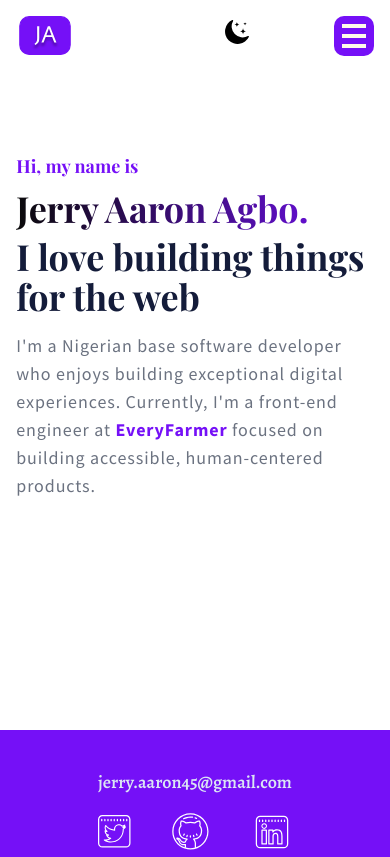
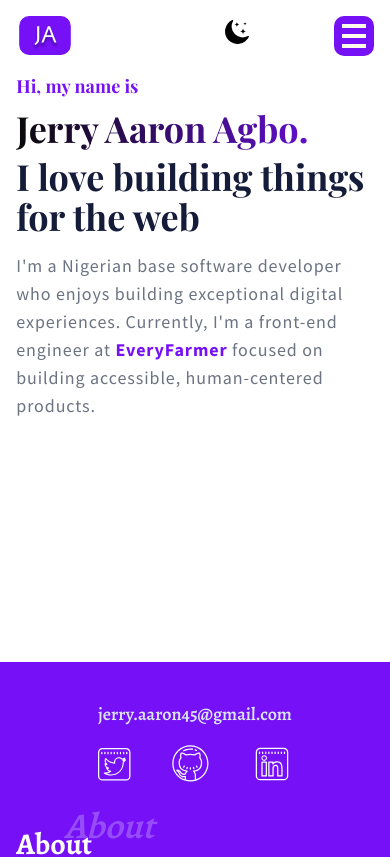
Before and after one commit to gfellah45/portfoliov2, a Next.js app: page / in a window 390 px wide. Shown: the top 857 px of the page. Built offline with nearby package versions, Linux system fonts and the light colour scheme; a web font is replaced by a local one.

Commit message:
adjusted hieght on mobile

```diff
--- a/src/components/Landing.tsx
+++ b/src/components/Landing.tsx
@@ -9,16 +9,16 @@ const Landing: React.FC = () => {
   return (
     <div>
       <div
-        className="flex flex-col flex-wrap justify-between min-h-[95vh] lg:min-h-[90vh] "
+        className="relative min-h-[87vh] lg:min-h-[90vh] "
         // style={{ minHeight: "90vh" }}
       >
-        <div className="pt-20 lg:pt-20">
+        <div className="pt-18 lg:pt-20">
           <Container>
             <Title />
           </Container>
         </div>
 
-        <div className="w-full h-36">
+        <div className="absolute bottom-0 w-full h-36">
           <Contact />
         </div>
       </div>
```
